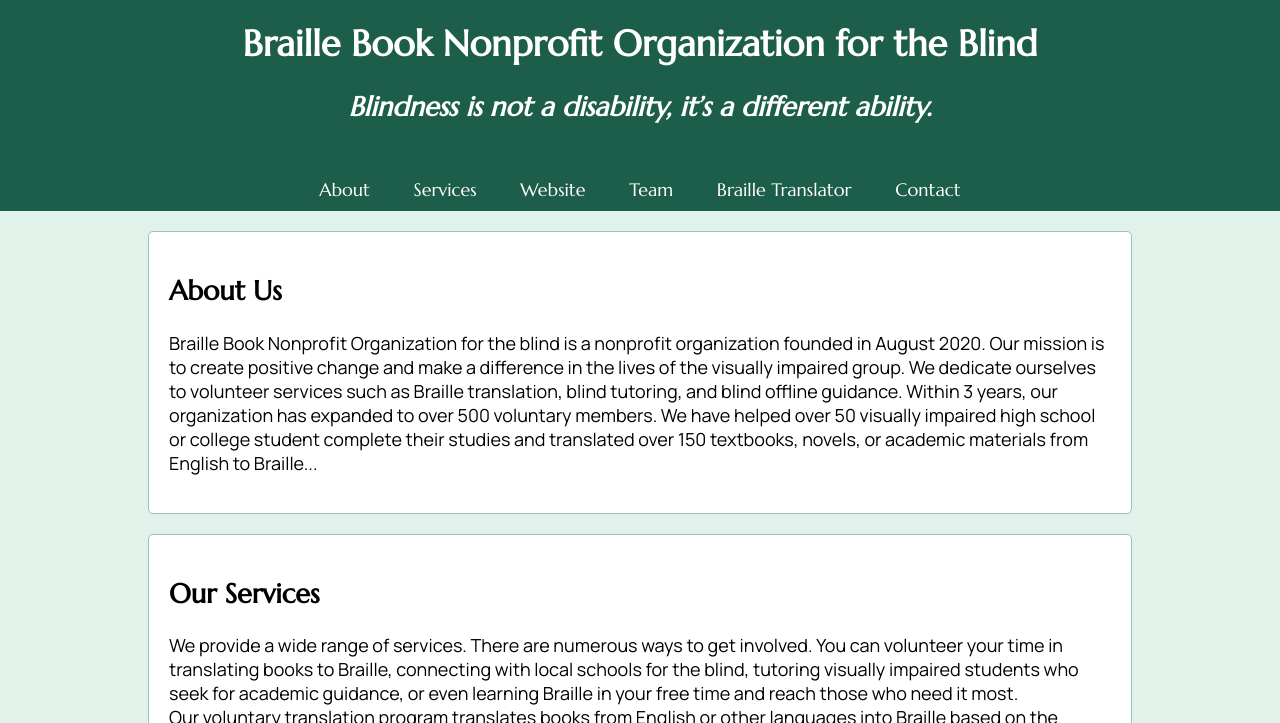
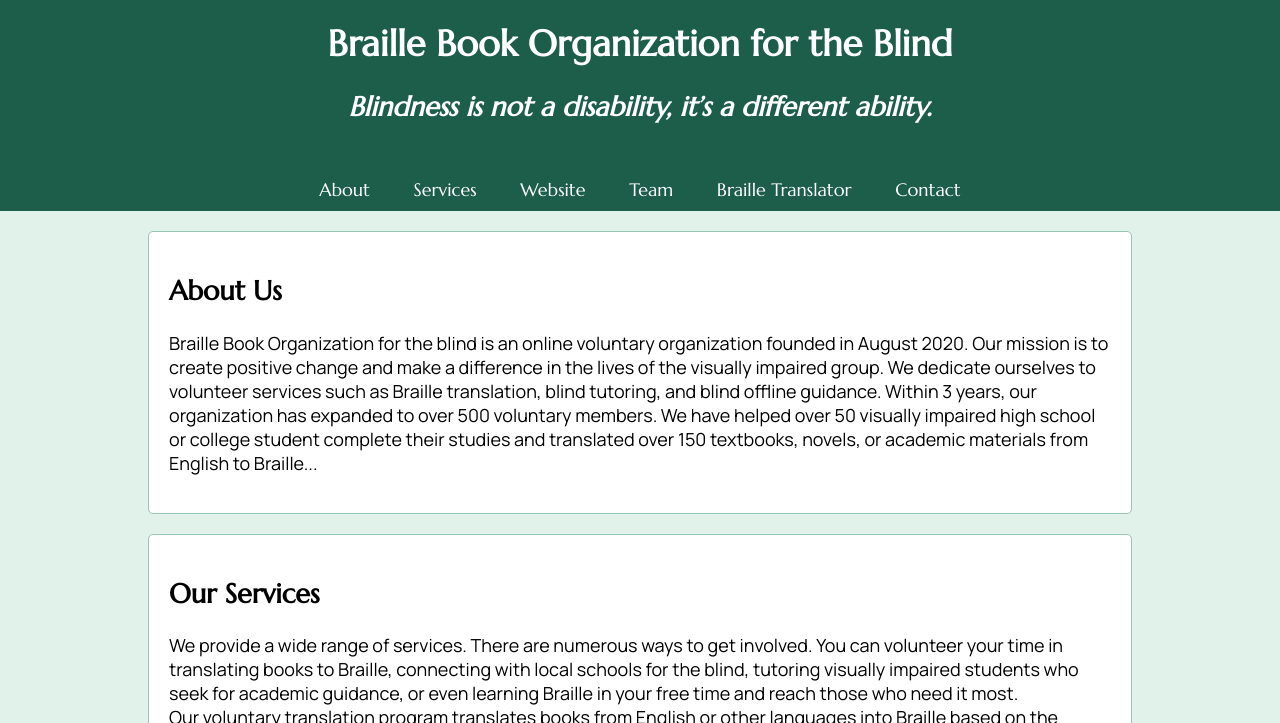
Before and after one commit to BrailleBook/BrailleBook.github.io, a plain HTML site: page index.html in a window 1280 px wide. Shown: the part 77-800 px from the top of the page. Drawn offline with Linux system fonts and the light colour scheme.

Commit message:
Update index.html

```diff
--- a/index.html
+++ b/index.html
@@ -84,7 +84,7 @@
         <div class="logo">
             <img src="logo.png" alt="Company Logo">
         </div>
-        <h1>Braille Book Nonprofit Organization for the Blind</h1>
+        <h1>Braille Book Organization for the Blind</h1>
         <h2><em>Blindness is not a disability, it’s a different ability.</em></h2>
     </header>
     <nav>
@@ -98,7 +98,7 @@
     <div class="container">
         <section>
             <h2 id='About Us'>About Us</h2>
-            <p>Braille Book Nonprofit Organization for the blind is a nonprofit organization founded
+            <p>Braille Book Organization for the blind is an online voluntary organization founded
             in August 2020. Our mission is to create positive change and make a difference
             in the lives of the visually impaired group. We dedicate ourselves to volunteer
             services such as Braille
@@ -211,7 +211,7 @@
         </section>
     </div>
     <footer>
-        <p>&copy; 2023 Braille Book Nonprofit Organization for the Blind. All rights reserved.</p>
+        <p>&copy; 2023 Braille Book Organization for the Blind. All rights reserved.</p>
     </footer>
 </body>
 </html>
```
